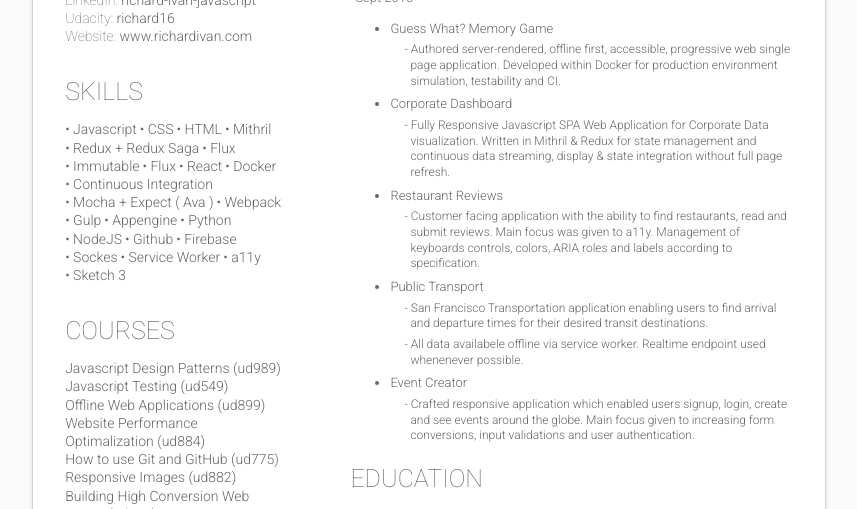
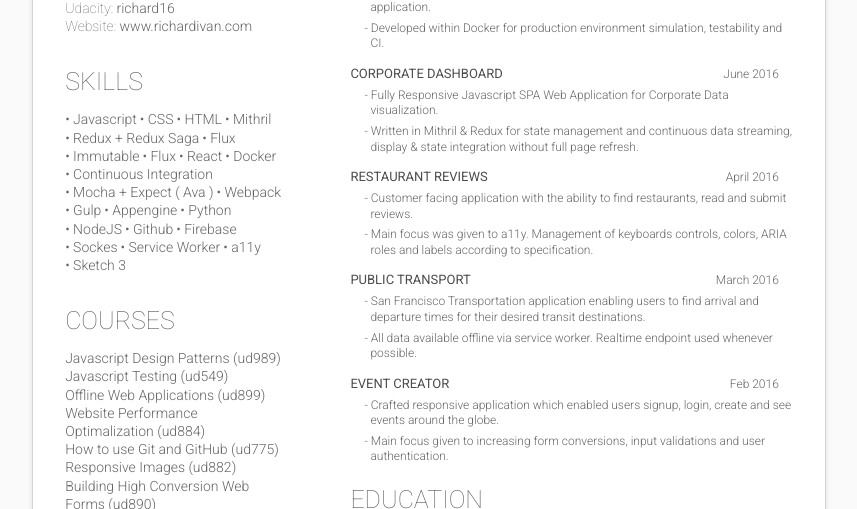
Before and after one commit to RichardIvan/cv, a website: page index.html in a window 1280 px wide. Shown: the part 284-793 px from the top of the page, without its empty margins (211-1068 px from the left). Drawn offline with nearby package versions, Linux system fonts and the light colour scheme; files that its build step writes are made by us from their sources; files whose address does not match are found by name.

Commit message:
refactor(Projects Section): remake, removal of heading, typo fixes, new layout

```diff
--- a/index.html
+++ b/index.html
@@ -21,10 +21,10 @@
             <section class="links-container">
               <h2>Links</h2>
               <ul>
-                <li>Github: <a href="https://github.com/RichardIvan">RichardIvan</a></li>
-                <li>LinkedIn: <a href="https://www.linkedin.com/in/richard-ivan-javascript">richard-ivan-javascript</a></li>
-                <li>Udacity: <a href="https://profiles.udacity.com/u/richard16">richard16</a></li>
-                <li>Website: <a href="https://www.richardivan.com">www.richardivan.com</a></li>
+                <li>Github: <a href="https://github.com/RichardIvan" target="_blank">RichardIvan</a></li>
+                <li>LinkedIn: <a href="https://www.linkedin.com/in/richard-ivan-javascript" target="_blank">richard-ivan-javascript</a></li>
+                <li>Udacity: <a href="https://profiles.udacity.com/u/richard16" target="_blank">richard16</a></li>
+                <li>Website: <a href="https://www.richardivan.com" target="_blank">www.richardivan.com</a></li>
               </ul>
             </section>
             <section class="skills-container">
@@ -101,38 +101,75 @@
           <section class="main-info">
             <section class="projects-container">
               <h2>Projects</h2>
-              <h3><img width="12px" height="12px" src="./img/udacity-logo-transparent.png" alt="" />Udacity | <span class="second-class">Senior Web Developer Nanodegree by <img width="12px" height="12px" src="./img/google-logo-transparent.png" alt="" />oogle</span></h3>
-              <p>Sept 2016</p>
-              <ul class="list-of-projects">
-                <li>
-                  <ul class=single-project>
-                    <li>Guess What? Memory Game</li>
-                    <li><span class="dash"></span>Authored server-rendered, offline first, accessible, progressive web single page application. Developed within Docker for production environment simulation, testability and CI.</li>
+              <ul>
+                <li class=single-project>
+                  <ul class="project-heading">
+                    <li>
+                      <h3><a href="http://goo.gl/bo0PKU" target="_blank">Guess What? Memory Game</a></h3>
+                    </li>
+                    <li>
+                      <p>Aug 2016</p>
+                    </li>
+                  </ul>
+                  <ul class=project-bullet>
+                    <li><span class="dash"></span>Authored server-rendered, offline first, accessible, progressive web single page application.</li>
+                    <li><span class="dash">Developed within Docker for production environment simulation, testability and CI.</span></li>
                   </ul>
                 </li>
-                <li>
-                  <ul class=single-project>
-                    <li>Corporate Dashboard</li>
-                    <li><span class="dash"></span>Fully Responsive Javascript SPA Web Application for Corporate Data visualization. Written in Mithril & Redux for state management and continuous data streaming, display & state integration without full page refresh.</li>
+                <li class=single-project>
+                  <ul class="project-heading">
+                    <li>
+                      <h3><a href="http://goo.gl/s9DdSU" target="_blank">Corporate Dashboard</a></h3>
+                    </li>
+                    <li>
+                      <p>June 2016</p>
+                    </li>
+                  </ul>
+                  <ul class=project-bullet>
+                    <li><span class="dash"></span>Fully Responsive Javascript SPA Web Application for Corporate Data visualization.</li>
+                    <li><span class="dash">Written in Mithril & Redux for state management and continuous data streaming, display & state integration without full page refresh.</span></li>
                   </ul>
                 </li>
-                <li>
-                  <ul class=single-project>
-                    <li>Restaurant Reviews</li>
-                    <li><span class="dash"></span>Customer facing application with the ability to find restaurants, read and submit reviews. Main focus was given to a11y. Management of keyboards controls, colors, ARIA roles and labels according to specification.</li>
+                <li class=single-project>
+                  <ul class="project-heading">
+                    <li>
+                      <h3><a href="http://goo.gl/fYKVpH" target="_blank">Restaurant Reviews</a></h3>
+                    </li>
+                    <li>
+                      <p>April 2016</p>
+                    </li>
+                  </ul>
+                  <ul class=project-bullet>
+                    <li><span class="dash"></span>Customer facing application with the ability to find restaurants, read and submit reviews.</li>
+                    <li><span class="dash">Main focus was given to a11y. Management of keyboards controls, colors, ARIA roles and labels according to specification.</span></li>
                   </ul>
                 </li>
-                <li>
-                  <ul class=single-project>
-                    <li>Public Transport</li>
+                <li class=single-project>
+                  <ul class="project-heading">
+                    <li>
+                      <h3><a href="http://goo.gl/8dq1U1" target="_blank">Public Transport</a></h3>
+                    </li>
+                    <li>
+                      <p>March 2016</p>
+                    </li>
+                  </ul>
+                  <ul class=project-bullet>
                     <li><span class="dash"></span>San Francisco Transportation application enabling users to find arrival and departure times for their desired transit destinations.</span></li>
-                    <li><span class="dash"></span>All data availabele offline via service worker. Realtime endpoint used whenenever possible.</li>
+                    <li><span class="dash"></span>All data available offline via service worker. Realtime endpoint used whenever possible.</li>
                   </ul>
                 </li>
-                <li>
-                  <ul class=single-project>
-                    <li>Event Creator</li>
-                    <li><span class="dash"></span>Crafted responsive application which enabled users signup, login, create and see events around the globe. Main focus given to increasing form conversions, input validations and user authentication.</li>
+                <li class=single-project>
+                  <ul class="project-heading">
+                    <li>
+                      <h3><a href="http://goo.gl/ohBLWt" target="_blank">Event Creator</a></h3>
+                    </li>
+                    <li>
+                      <p>Feb 2016</p>
+                    </li>
+                  </ul>
+                  <ul class="project-bullet">
+                    <li><span class="dash"></span>Crafted responsive application which enabled users signup, login, create and see events around the globe.</li>
+                    <li><span class="dash">Main focus given to increasing form conversions, input validations and user authentication.</span></li>
                   </ul>
                 </li>
               </ul>
@@ -154,11 +191,11 @@
               <h2>Experience</h2>
               <ul>
                 <li>
-                  <h3>Font - End Web Developer | <span class="second-class">Freelance</span></h3>
-                  <p>2015 - 2016</p>
+                  <h3>Front - End Web Developer | <span class="second-class">Freelance</span></h3>
+                  <p>2016 - Present</p>
                   <ul class="work-attributions">
-                    <li><span class="dash"></span>Created fully responsive javascript applications. From visual design, to writing out specs, code and project deployment.</li>
-                    <li><span class="dash"></span>Fixed bugs, enforced style guide, introduced and employed source control.</li>
+                    <li><span class="dash"></span>Creat fully responsive javascript applications. From visual design, to writing out specs, code and project deployment.</li>
+                    <li><span class="dash"></span>Fix bugs, enforce style guide, introduce and employ source control.</li>
                   </ul>
                 </li>
                 <li>
@@ -166,7 +203,7 @@
                   <p>Aug 2015 - Sep 2015</p>
                   <ul class="work-attributions">
                     <li><span class="dash"></span>Designed, programmed and deployed company's single page application web presence written in AngularJS</li>
-                    <li><span class="dash"></span>Collaborated with the client to craft desired web presence to their exact needs.</li>
+                    <li><span class="dash"></span>Collaborated with the client to craft desired web presence to their exact needs within extremely small time frame.</li>
                   </ul>
                 </li>
               </ul>
--- a/sass/main.sass
+++ b/sass/main.sass
@@ -43,7 +43,7 @@ body
 .info-container
   height: 100%
   display: flex
-  margin-top: -13px
+  margin-top: -23px
 
 .main-info, .side-info
   padding: 2em
@@ -72,7 +72,7 @@ h2
   font-weight: 100
   font-size: 25px
 
-h3
+h3, a, a:visited
   font-weight: 400
   color: lighten(black, 30%)
   margin: 10px 0
@@ -90,8 +90,9 @@ li
 .links-container
   li
     font-weight: 100
-  a
+  a, a:visited
     font-weight: 300
+    font-size: 14px
     text-decoration: none
     color: lighten(black, 40%)
     text-transform: lowercase
@@ -119,28 +120,55 @@ li
   p
     font-size: 13px
     font-weight: 300
-    margin: 0 5px 10px
+    margin: 0 5px
   img
     margin-right: 2px
-  h3
+  h3, a, a:visited
     margin-bottom: 2px
+    font-size: 13px
   h3>img:nth-child(1)
     margin-right: 5px
-  .second-class
+
+.project-heading
+  display: flex
+  align-items: center
+  flex-direction: row
+  position: relative
+  margin-right: 1em
+
+  h3
+    margin: 0
+    padding: 0
+
+  a
+    text-decoration: none
+
+  p
+    margin: 0
+    font-size: 12px
+  li
+    right: 0em
     font-size: 13px
+
+  li:last-child
+    position: absolute
+
 
 .list-of-projects
   padding-left: 40px
   list-style: disc
 
 .single-project
-  li:before
-    padding-left: -3em
-  li:first-child
-    padding-left: 0
-    font-size: 13px
+  margin-bottom: 1em
+  // li:before
+  //   padding-left: -3em
 
-.single-project, .work-attributions
+
+  // li:first-child
+  //   padding-left: 0
+
+
+.project-bullet, .work-attributions
   li
     margin: 5px 0
     padding-left: 20px
@@ -150,8 +178,8 @@ li
       margin-left: -0.5em
 
 .education-container
-  li
-    margin: 20px 0
+  ul
+    margin: 15px 0
 
 .experience-container
   img
```
Also changed, not shown: dist/css/main.css, dist/index.html.
